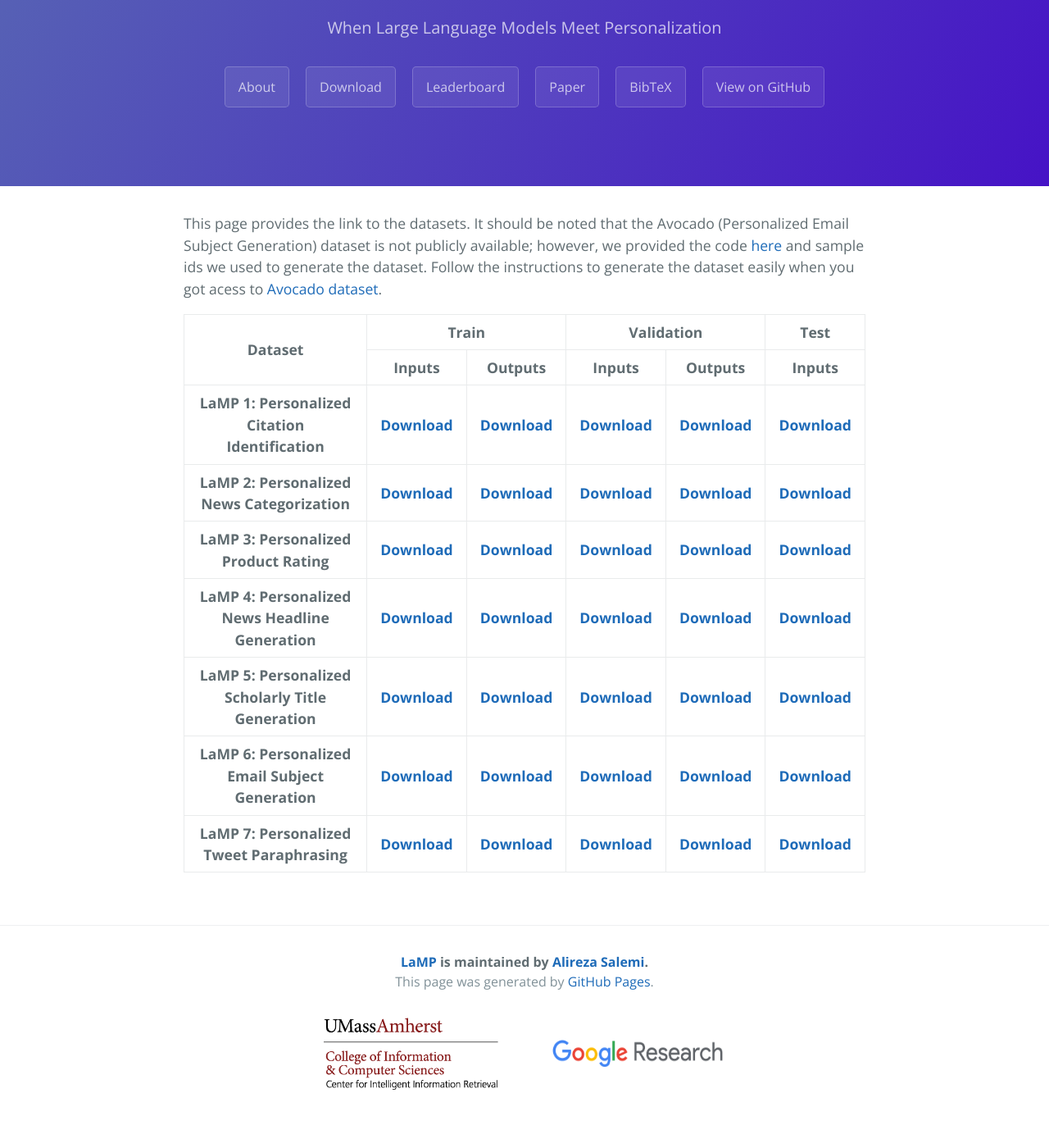
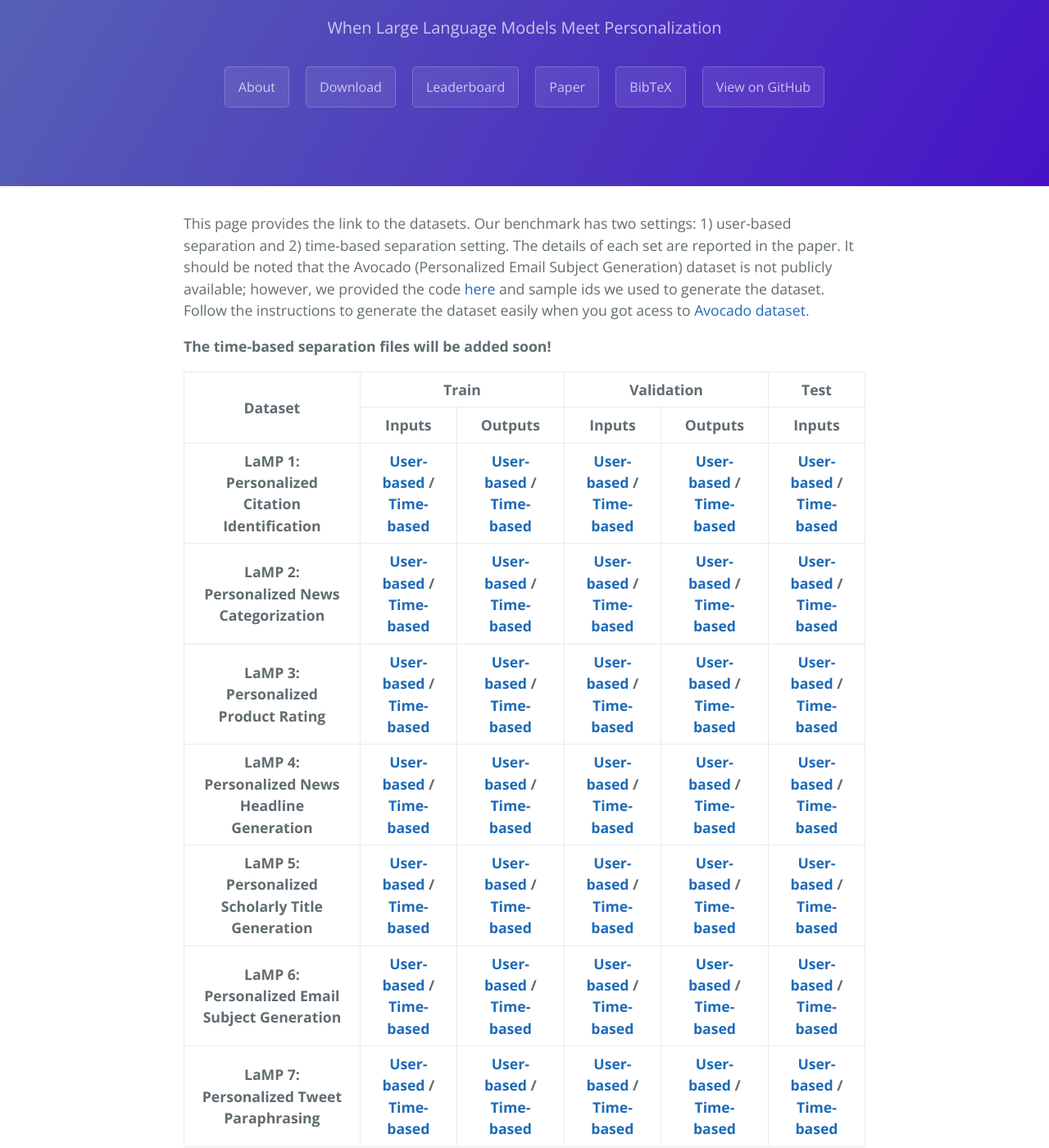
Before and after one commit to LaMP-Benchmark/lamp-benchmark.github.io, a Jekyll site: the page built from download.html, in a window 1280 px wide and 1400 px high, scrolled down 270 px. Shown: the whole window at 82% size. Built offline with Jekyll 4.4.1, drawn with Linux system fonts in a browser that asks for light colours.

Commit message:
Update download

```diff
--- a/download.html
+++ b/download.html
@@ -5,7 +5,11 @@ permalink: download
 ---
 
 <p>
-    This page provides the link to the datasets. It should be noted that the Avocado (Personalized Email Subject Generation) dataset is not publicly available; however, we provided the code <a href="https://github.com/LaMP-Benchmark/LaMP#avocado">here</a> and sample ids we used to generate the dataset. Follow the instructions to generate the dataset easily when you got acess to <a href="https://catalog.ldc.upenn.edu/LDC2015T03">Avocado dataset</a>.
+    This page provides the link to the datasets. Our benchmark has two settings: 1) user-based separation and 2) time-based separation setting. The details of each set are reported in the paper.  It should be noted that the Avocado (Personalized Email Subject Generation) dataset is not publicly available; however, we provided the code <a href="https://github.com/LaMP-Benchmark/LaMP#avocado">here</a> and sample ids we used to generate the dataset. Follow the instructions to generate the dataset easily when you got acess to <a href="https://catalog.ldc.upenn.edu/LDC2015T03">Avocado dataset</a>.
+</p>
+
+<p>
+    <strong>The time-based separation files will be added soon!</strong>
 </p>
 
 <table id="download-table">
@@ -30,19 +34,19 @@ permalink: download
                 LaMP 1: Personalized Citation Identification
             </th>
             <th>
-                <a href="https://ciir.cs.umass.edu/downloads/LaMP/LaMP_1/train/train_questions.json" download>Download</a>
+                <a href="https://ciir.cs.umass.edu/downloads/LaMP/LaMP_1/train/train_questions.json" download>User-based</a> / <a>Time-based</a>
             </th>
             <th>
-                <a href="https://ciir.cs.umass.edu/downloads/LaMP/LaMP_1/train/train_outputs.json" download>Download</a>
+                <a href="https://ciir.cs.umass.edu/downloads/LaMP/LaMP_1/train/train_outputs.json" download>User-based</a> / <a>Time-based</a>
             </th>
             <th>
-                <a href="https://ciir.cs.umass.edu/downloads/LaMP/LaMP_1/dev/dev_questions.json" download>Download</a>
+                <a href="https://ciir.cs.umass.edu/downloads/LaMP/LaMP_1/dev/dev_questions.json" download>User-based</a> / <a>Time-based</a>
             </th>
             <th>
-                <a href="https://ciir.cs.umass.edu/downloads/LaMP/LaMP_1/dev/dev_outputs.json" download>Download</a>
+                <a href="https://ciir.cs.umass.edu/downloads/LaMP/LaMP_1/dev/dev_outputs.json" download>User-based</a> / <a>Time-based</a>
             </th>
             <th>
-                <a href="https://ciir.cs.umass.edu/downloads/LaMP/LaMP_1/test/test_questions.json" download>Download</a>
+                <a href="https://ciir.cs.umass.edu/downloads/LaMP/LaMP_1/test/test_questions.json" download>User-based</a> / <a>Time-based</a>
             </th>
         </tr>
         <tr>
@@ -50,19 +54,19 @@ permalink: download
                 LaMP 2: Personalized News Categorization
             </th>
             <th>
-                <a href="https://ciir.cs.umass.edu/downloads/LaMP/LaMP_2/train/train_questions.json" download>Download</a>
+                <a href="https://ciir.cs.umass.edu/downloads/LaMP/LaMP_2/train/train_questions.json" download>User-based</a> / <a>Time-based</a>
             </th>
             <th>
-                <a href="https://ciir.cs.umass.edu/downloads/LaMP/LaMP_2/train/train_outputs.json" download>Download</a>
+                <a href="https://ciir.cs.umass.edu/downloads/LaMP/LaMP_2/train/train_outputs.json" download>User-based</a> / <a>Time-based</a>
             </th>
             <th>
-                <a href="https://ciir.cs.umass.edu/downloads/LaMP/LaMP_2/dev/dev_questions.json" download>Download</a>
+                <a href="https://ciir.cs.umass.edu/downloads/LaMP/LaMP_2/dev/dev_questions.json" download>User-based</a> / <a>Time-based</a>
             </th>
             <th>
-                <a href="https://ciir.cs.umass.edu/downloads/LaMP/LaMP_2/dev/dev_outputs.json" download>Download</a>
+                <a href="https://ciir.cs.umass.edu/downloads/LaMP/LaMP_2/dev/dev_outputs.json" download>User-based</a> / <a>Time-based</a>
             </th>
             <th>
-                <a href="https://ciir.cs.umass.edu/downloads/LaMP/LaMP_2/test/test_questions.json" download>Download</a>
+                <a href="https://ciir.cs.umass.edu/downloads/LaMP/LaMP_2/test/test_questions.json" download>User-based</a> / <a>Time-based</a>
             </th>
         </tr>
         <tr>
@@ -70,19 +74,19 @@ permalink: download
                 LaMP 3: Personalized Product Rating
             </th>
             <th>
-                <a href="https://ciir.cs.umass.edu/downloads/LaMP/LaMP_3/train/train_questions.json" download>Download</a>
+                <a href="https://ciir.cs.umass.edu/downloads/LaMP/LaMP_3/train/train_questions.json" download>User-based</a> / <a>Time-based</a>
             </th>
             <th>
-                <a href="https://ciir.cs.umass.edu/downloads/LaMP/LaMP_3/train/train_outputs.json" download>Download</a>
+                <a href="https://ciir.cs.umass.edu/downloads/LaMP/LaMP_3/train/train_outputs.json" download>User-based</a> / <a>Time-based</a>
             </th>
             <th>
-                <a href="https://ciir.cs.umass.edu/downloads/LaMP/LaMP_3/dev/dev_questions.json" download>Download</a>
+                <a href="https://ciir.cs.umass.edu/downloads/LaMP/LaMP_3/dev/dev_questions.json" download>User-based</a> / <a>Time-based</a>
             </th>
             <th>
-                <a href="https://ciir.cs.umass.edu/downloads/LaMP/LaMP_3/dev/dev_outputs.json" download>Download</a>
+                <a href="https://ciir.cs.umass.edu/downloads/LaMP/LaMP_3/dev/dev_outputs.json" download>User-based</a> / <a>Time-based</a>
             </th>
             <th>
-                <a href="https://ciir.cs.umass.edu/downloads/LaMP/LaMP_3/test/test_questions.json" download>Download</a>
+                <a href="https://ciir.cs.umass.edu/downloads/LaMP/LaMP_3/test/test_questions.json" download>User-based</a> / <a>Time-based</a>
             </th>
         </tr>
         <tr>
@@ -90,19 +94,19 @@ permalink: download
                 LaMP 4: Personalized News Headline Generation
             </th>
             <th>
-                <a href="https://ciir.cs.umass.edu/downloads/LaMP/LaMP_4/train/train_questions.json" download>Download</a>
+                <a href="https://ciir.cs.umass.edu/downloads/LaMP/LaMP_4/train/train_questions.json" download>User-based</a> / <a>Time-based</a>
             </th>
             <th>
-                <a href="https://ciir.cs.umass.edu/downloads/LaMP/LaMP_4/train/train_outputs.json" download>Download</a>
+                <a href="https://ciir.cs.umass.edu/downloads/LaMP/LaMP_4/train/train_outputs.json" download>User-based</a> / <a>Time-based</a>
             </th>
             <th>
-                <a href="https://ciir.cs.umass.edu/downloads/LaMP/LaMP_4/dev/dev_questions.json" download>Download</a>
+                <a href="https://ciir.cs.umass.edu/downloads/LaMP/LaMP_4/dev/dev_questions.json" download>User-based</a> / <a>Time-based</a>
             </th>
             <th>
-                <a href="https://ciir.cs.umass.edu/downloads/LaMP/LaMP_4/dev/dev_outputs.json" download>Download</a>
+                <a href="https://ciir.cs.umass.edu/downloads/LaMP/LaMP_4/dev/dev_outputs.json" download>User-based</a> / <a>Time-based</a>
             </th>
             <th>
-                <a href="https://ciir.cs.umass.edu/downloads/LaMP/LaMP_4/test/test_questions.json" download>Download</a>
+                <a href="https://ciir.cs.umass.edu/downloads/LaMP/LaMP_4/test/test_questions.json" download>User-based</a> / <a>Time-based</a>
             </th>
         </tr>
         <tr>
@@ -110,19 +114,19 @@ permalink: download
                 LaMP 5: Personalized Scholarly Title Generation
             </th>
             <th>
-                <a href="https://ciir.cs.umass.edu/downloads/LaMP/LaMP_5/train/train_questions.json" download>Download</a>
+                <a href="https://ciir.cs.umass.edu/downloads/LaMP/LaMP_5/train/train_questions.json" download>User-based</a> / <a>Time-based</a>
             </th>
             <th>
-                <a href="https://ciir.cs.umass.edu/downloads/LaMP/LaMP_5/train/train_outputs.json" download>Download</a>
+                <a href="https://ciir.cs.umass.edu/downloads/LaMP/LaMP_5/train/train_outputs.json" download>User-based</a> / <a>Time-based</a>
             </th>
             <th>
-                <a href="https://ciir.cs.umass.edu/downloads/LaMP/LaMP_5/dev/dev_questions.json" download>Download</a>
+                <a href="https://ciir.cs.umass.edu/downloads/LaMP/LaMP_5/dev/dev_questions.json" download>User-based</a> / <a>Time-based</a>
             </th>
             <th>
-                <a href="https://ciir.cs.umass.edu/downloads/LaMP/LaMP_5/dev/dev_outputs.json" download>Download</a>
+                <a href="https://ciir.cs.umass.edu/downloads/LaMP/LaMP_5/dev/dev_outputs.json" download>User-based</a> / <a>Time-based</a>
             </th>
             <th>
-                <a href="https://ciir.cs.umass.edu/downloads/LaMP/LaMP_5/test/test_questions.json" download>Download</a>
+                <a href="https://ciir.cs.umass.edu/downloads/LaMP/LaMP_5/test/test_questions.json" download>User-based</a> / <a>Time-based</a>
             </th>
         </tr>
         <tr>
@@ -130,19 +134,19 @@ permalink: download
                 LaMP 6: Personalized Email Subject Generation
             </th>
             <th>
-                <a href="https://ciir.cs.umass.edu/downloads/LaMP/LaMP_6/train/train_questions.json" download>Download</a>
+                <a href="https://ciir.cs.umass.edu/downloads/LaMP/LaMP_6/train/train_questions.json" download>User-based</a> / <a>Time-based</a>
             </th>
             <th>
-                <a href="https://ciir.cs.umass.edu/downloads/LaMP/LaMP_6/train/train_outputs.json" download>Download</a>
+                <a href="https://ciir.cs.umass.edu/downloads/LaMP/LaMP_6/train/train_outputs.json" download>User-based</a> / <a>Time-based</a>
             </th>
             <th>
-                <a href="https://ciir.cs.umass.edu/downloads/LaMP/LaMP_6/dev/dev_questions.json" download>Download</a>
+                <a href="https://ciir.cs.umass.edu/downloads/LaMP/LaMP_6/dev/dev_questions.json" download>User-based</a> / <a>Time-based</a>
             </th>
             <th>
-                <a href="https://ciir.cs.umass.edu/downloads/LaMP/LaMP_6/dev/dev_outputs.json" download>Download</a>
+                <a href="https://ciir.cs.umass.edu/downloads/LaMP/LaMP_6/dev/dev_outputs.json" download>User-based</a> / <a>Time-based</a>
             </th>
             <th>
-                <a href="https://ciir.cs.umass.edu/downloads/LaMP/LaMP_6/test/test_questions.json" download>Download</a>
+                <a href="https://ciir.cs.umass.edu/downloads/LaMP/LaMP_6/test/test_questions.json" download>User-based</a> / <a>Time-based</a>
             </th>
         </tr>
         <tr>
@@ -150,19 +154,19 @@ permalink: download
                 LaMP 7: Personalized Tweet Paraphrasing
             </th>
             <th>
-                <a href="https://ciir.cs.umass.edu/downloads/LaMP/LaMP_7/train/train_questions.json" download>Download</a>
+                <a href="https://ciir.cs.umass.edu/downloads/LaMP/LaMP_7/train/train_questions.json" download>User-based</a> / <a>Time-based</a>
             </th>
             <th>
-                <a href="https://ciir.cs.umass.edu/downloads/LaMP/LaMP_7/train/train_outputs.json" download>Download</a>
+                <a href="https://ciir.cs.umass.edu/downloads/LaMP/LaMP_7/train/train_outputs.json" download>User-based</a> / <a>Time-based</a>
             </th>
             <th>
-                <a href="https://ciir.cs.umass.edu/downloads/LaMP/LaMP_7/dev/dev_questions.json" download>Download</a>
+                <a href="https://ciir.cs.umass.edu/downloads/LaMP/LaMP_7/dev/dev_questions.json" download>User-based</a> / <a>Time-based</a>
             </th>
             <th>
-                <a href="https://ciir.cs.umass.edu/downloads/LaMP/LaMP_7/dev/dev_outputs.json" download>Download</a>
+                <a href="https://ciir.cs.umass.edu/downloads/LaMP/LaMP_7/dev/dev_outputs.json" download>User-based</a> / <a>Time-based</a>
             </th>
             <th>
-                <a href="https://ciir.cs.umass.edu/downloads/LaMP/LaMP_7/test/test_questions.json" download>Download</a>
+                <a href="https://ciir.cs.umass.edu/downloads/LaMP/LaMP_7/test/test_questions.json" download>User-based</a> / <a>Time-based</a>
             </th>
         </tr>
     </tbody>
```
